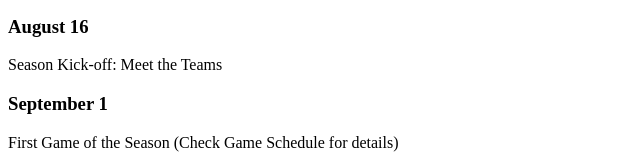
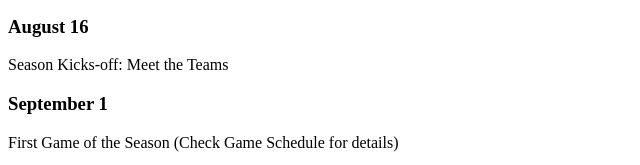
Before and after one commit to mota0974/MindHub_Prueba, a plain HTML site: page index.html in a window 1280 px wide. Shown: the part 938-1103 px from the top of the page, 0-640 px from the left. Drawn offline with Linux system fonts and the light colour scheme.

Commit message:
nuevo comentario

```diff
--- a/index.html
+++ b/index.html
@@ -29,7 +29,7 @@
       <p>MDSL Fundraiser</p>
 
       <h3>August 16</h3>
-      <p>Season Kick-off: Meet the Teams</p>
+      <p>Season Kicks-off: Meet the Teams</p>
 
       <h3>September 1</h3>
       <p>
```
